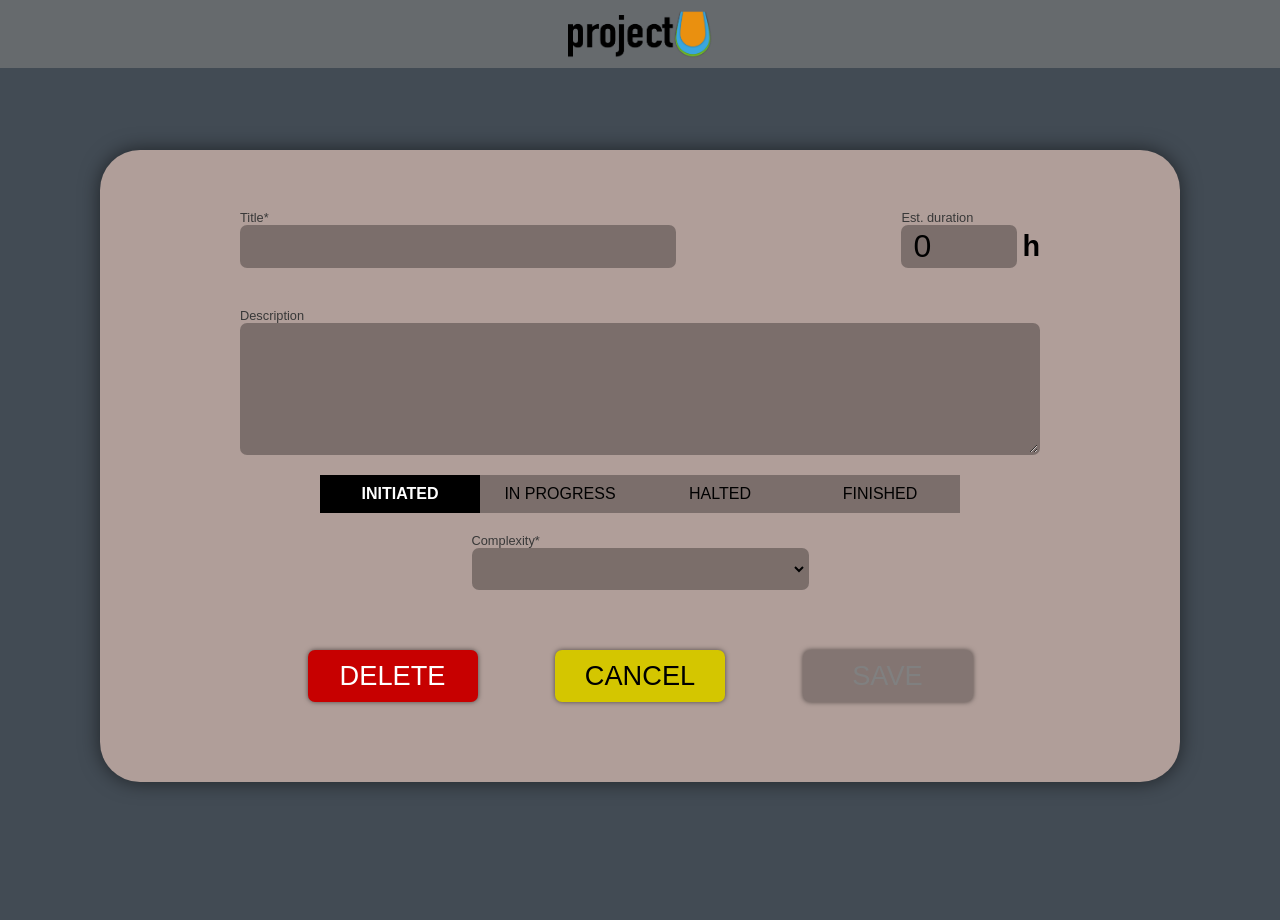
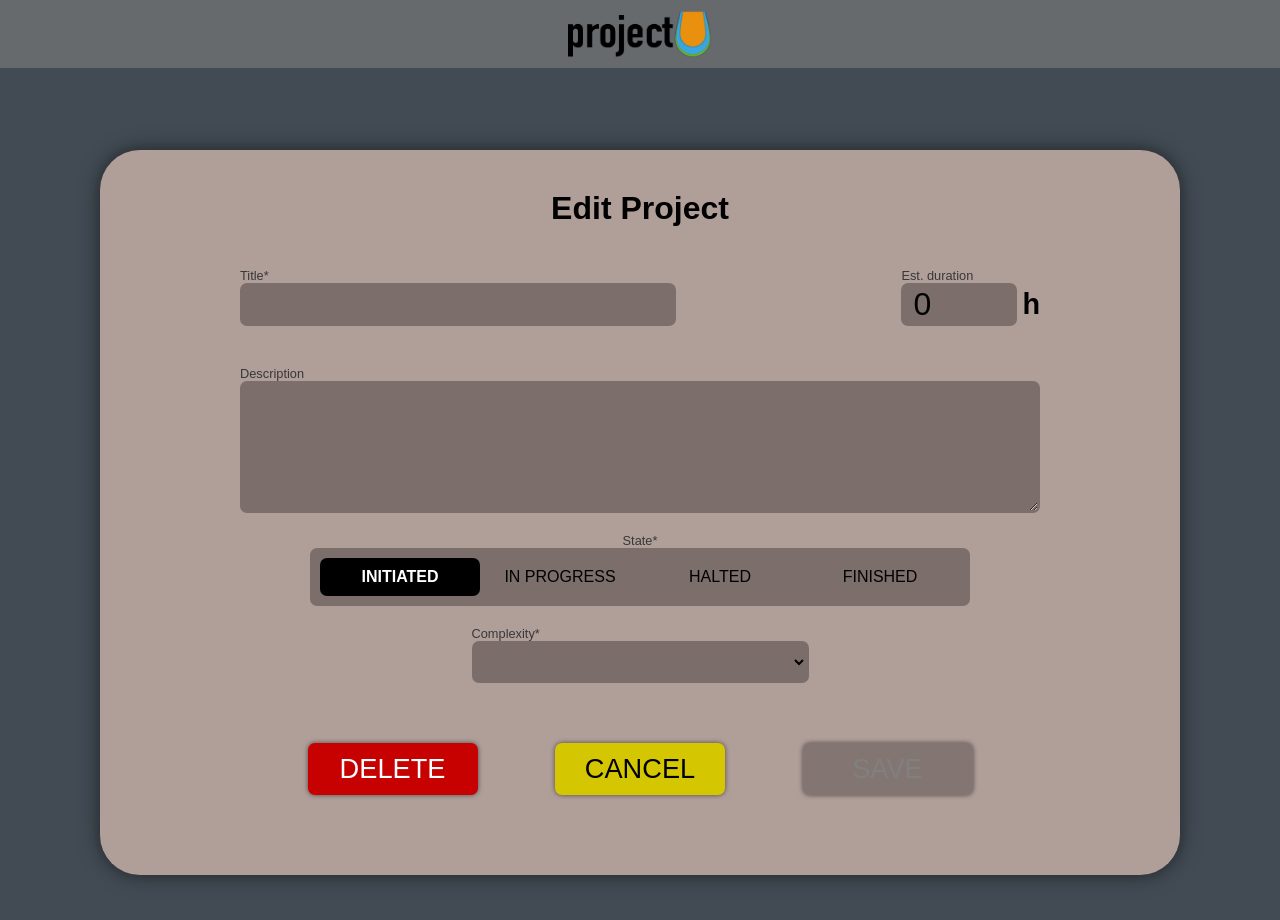
Before and after one commit to RonnyFalconeri/projectU_frontend, an Angular app: page /new/project in a window 1280 px wide. Shown: the top 920 px of the page. Built offline with nearby package versions, Linux system fonts and the light colour scheme.

Commit message:
styling, refactoring

```diff
--- a/src/app/components/project-edit/project-edit.component.html
+++ b/src/app/components/project-edit/project-edit.component.html
@@ -13,6 +13,8 @@
     'halted': project.state === stateEnum.HALTED,
     'finished': project.state === stateEnum.FINISHED}"
 >
+
+  <h1 class="form-headline">Edit Project</h1>
 
   <form class="projectForm" [formGroup]="projectForm" (ngSubmit)='save()'>
     <div class="top">
--- a/src/app/components/project-edit/project-edit.component.scss
+++ b/src/app/components/project-edit/project-edit.component.scss
@@ -10,96 +10,14 @@
   box-shadow: 0px 0px 20px 0px #0000008c;
 }
 
+.form-headline {
+  text-align: center;
+  margin-top: 0;
+}
+
 .projectForm {
   width: 80%;
   margin: 0 auto;
-}
-
-.form-group {
-  display: flex;
-  flex-direction: column;
-  margin: 20px 0;
-
-  label {
-    font-size: 0.8rem;
-    color: rgb(56, 56, 56);
-  }
-
-  input, textarea {
-    background-color: rgba(0, 0, 0, 0.3);
-    border-radius: 7px;
-    font-size: 2rem;
-    border: 2px solid rgba(0, 0, 0, 0);
-    padding-left: 10px;
-  }
-
-  textarea {
-    font-size: 1.7rem;
-  }
-
-  input[type="number"] {
-    width: 100px;
-  }
-
-  input:focus-visible, textarea:focus-visible {
-    outline: none;
-    border-color: grey;
-  }
-
-  select {
-    background-color: rgba(0, 0, 0, 0.3);
-    border-radius: 7px;
-    font-size: 2rem;
-    border: 2px solid rgba(0, 0, 0, 0);
-    padding-left: 10px;
-    min-width: 270px;
-  }
-
-  select:focus-visible {
-    outline: none;
-    border-color: grey;
-  }
-}
-
-.controls {
-  display: flex;
-  flex-direction: row;
-  justify-content: space-evenly;
-  margin: 20px 0;
-
-  button {
-    min-width: 170px;
-    padding: 10px 20px;
-    margin: 20px 10px;
-    border-radius: 7px;
-    font-size: 1.7rem;
-    border: none;
-    box-shadow: 0px 0px 5px 0px #0000008c;
-  }
-
-  button:hover {
-    cursor: pointer;
-  }
-
-  button.delete {
-    background-color: rgb(199, 0, 0);
-    color: white;
-  }
-
-  button.cancel {
-    background-color: rgb(212, 198, 0);
-    color: black;
-  }
-
-  button.save {
-    background-color: rgb(0, 148, 25);
-    color: white;
-  }
-
-  button:disabled {
-    background-color: rgba(0, 0, 0, 0.26);
-    color: grey;
-  }
 }
 
 .top {
@@ -156,10 +74,6 @@
   .top {
     flex-direction: column;
   }
-
-  .controls {
-    flex-direction: column-reverse;
-  }
 }
 
 // for mobile screens
@@ -176,8 +90,4 @@
   .top {
     flex-direction: column;
   }
-
-  .controls {
-    flex-direction: column-reverse;
-  }
 }
--- a/src/app/components/project-edit/project-state-picker/project-state-picker.component.html
+++ b/src/app/components/project-edit/project-state-picker/project-state-picker.component.html
@@ -1,3 +1,6 @@
+<div class="label-container">
+  <label>State*</label>
+</div>
 <div class="picker">
   <div class="item"
       (click)="changeSize(stateEnum.INITIATED)"
--- a/src/app/components/project-edit/project-state-picker/project-state-picker.component.scss
+++ b/src/app/components/project-edit/project-state-picker/project-state-picker.component.scss
@@ -1,9 +1,16 @@
+.label-container {
+  display: flex;
+  justify-content: center;
+}
+
 .picker {
   display: flex;
   flex-direction: row;
+  background-color: rgba(0, 0, 0, 0.3);
+  border-radius: 7px;
+  padding: 10px;
 
   .item {
-    background-color: rgba(0, 0, 0, 0.3);
     padding: 10px 20px;
     width: 120px;
     text-align: center;
@@ -15,7 +22,20 @@
 
   .item--active {
     background-color: black;
+    border-radius: 7px;
     color: white;
     font-weight: bold;
   }
 }
+
+// for medium and tablet screens
+@media (min-width: 700px) and (max-width: 1100px) {
+}
+
+// for mobile screens
+@media (max-width: 700px) {
+
+  .picker {
+    flex-direction: column;
+  }
+}
--- a/src/app/shared/styles/common.scss
+++ b/src/app/shared/styles/common.scss
@@ -1,3 +1,5 @@
+@import 'forms';
+
 .menu-bar {
   background-color: var(--color-menu-bar);
   position: fixed;
--- /dev/null
+++ b/src/app/shared/styles/forms.scss
@@ -0,0 +1,103 @@
+
+.form-group {
+  display: flex;
+  flex-direction: column;
+  margin: 20px 0;
+
+  input, textarea {
+    background-color: rgba(0, 0, 0, 0.3);
+    border-radius: 7px;
+    font-size: 2rem;
+    border: 2px solid rgba(0, 0, 0, 0);
+    padding-left: 10px;
+  }
+
+  textarea {
+    font-size: 1.7rem;
+  }
+
+  input[type="number"] {
+    width: 100px;
+  }
+
+  input:focus-visible, textarea:focus-visible {
+    outline: none;
+    border-color: grey;
+  }
+
+  select {
+    background-color: rgba(0, 0, 0, 0.3);
+    border-radius: 7px;
+    font-size: 2rem;
+    border: 2px solid rgba(0, 0, 0, 0);
+    padding-left: 10px;
+    min-width: 270px;
+  }
+
+  select:focus-visible {
+    outline: none;
+    border-color: grey;
+  }
+}
+
+label {
+  font-size: 0.8rem;
+  color: rgb(56, 56, 56);
+}
+
+.controls {
+  display: flex;
+  flex-direction: row;
+  justify-content: space-evenly;
+  margin: 20px 0;
+
+  button {
+    min-width: 170px;
+    padding: 10px 20px;
+    margin: 20px 10px;
+    border-radius: 7px;
+    font-size: 1.7rem;
+    border: none;
+    box-shadow: 0px 0px 5px 0px #0000008c;
+  }
+
+  button:hover {
+    cursor: pointer;
+  }
+
+  button.delete {
+    background-color: rgb(199, 0, 0);
+    color: white;
+  }
+
+  button.cancel {
+    background-color: rgb(212, 198, 0);
+    color: black;
+  }
+
+  button.save {
+    background-color: rgb(0, 148, 25);
+    color: white;
+  }
+
+  button:disabled {
+    background-color: rgba(0, 0, 0, 0.26);
+    color: grey;
+  }
+}
+
+// for medium and tablet screens
+@media (min-width: 700px) and (max-width: 1100px) {
+
+  .controls {
+    flex-direction: column-reverse;
+  }
+}
+
+// for mobile screens
+@media (max-width: 700px) {
+
+  .controls {
+    flex-direction: column-reverse;
+  }
+}
```
